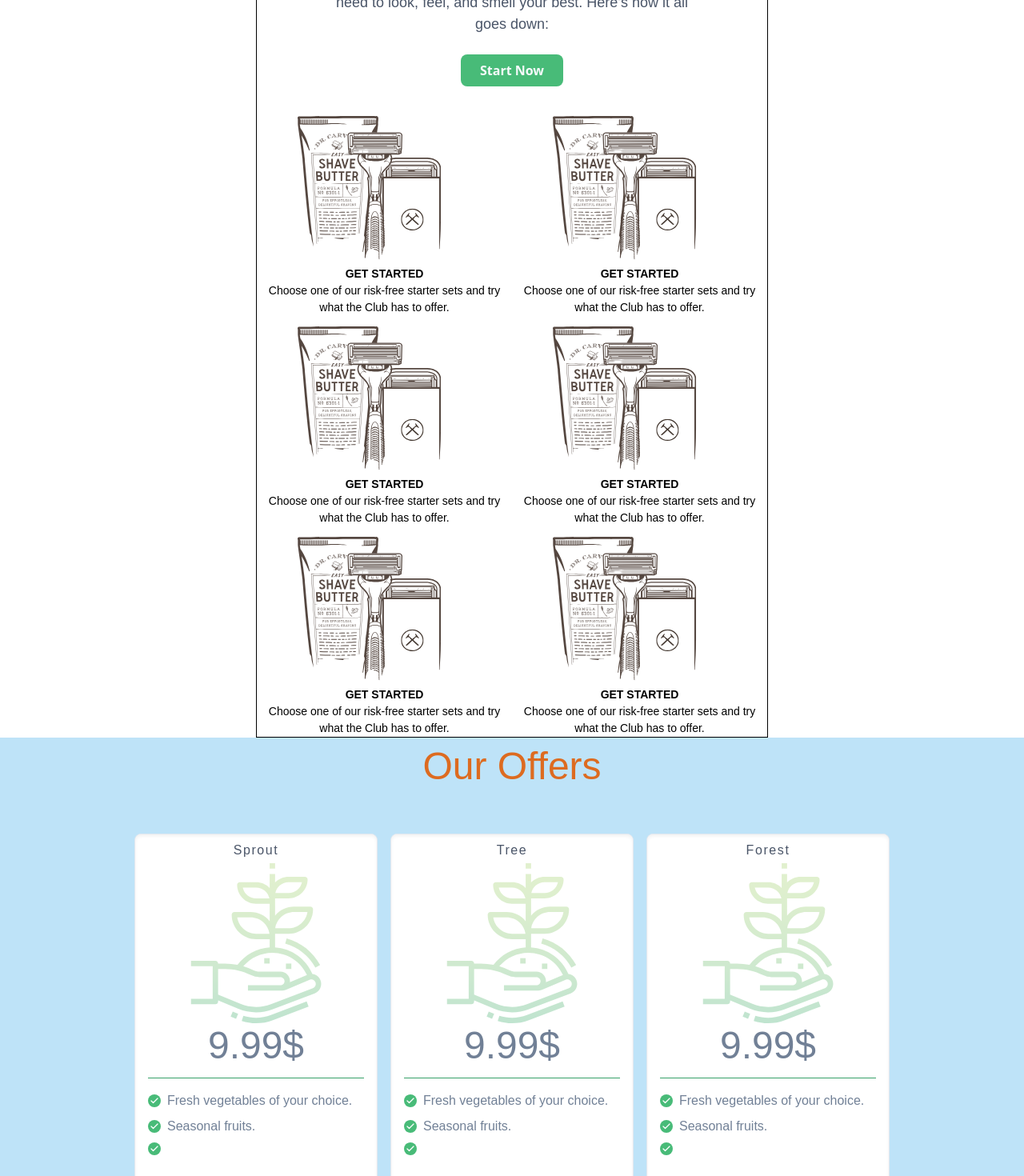
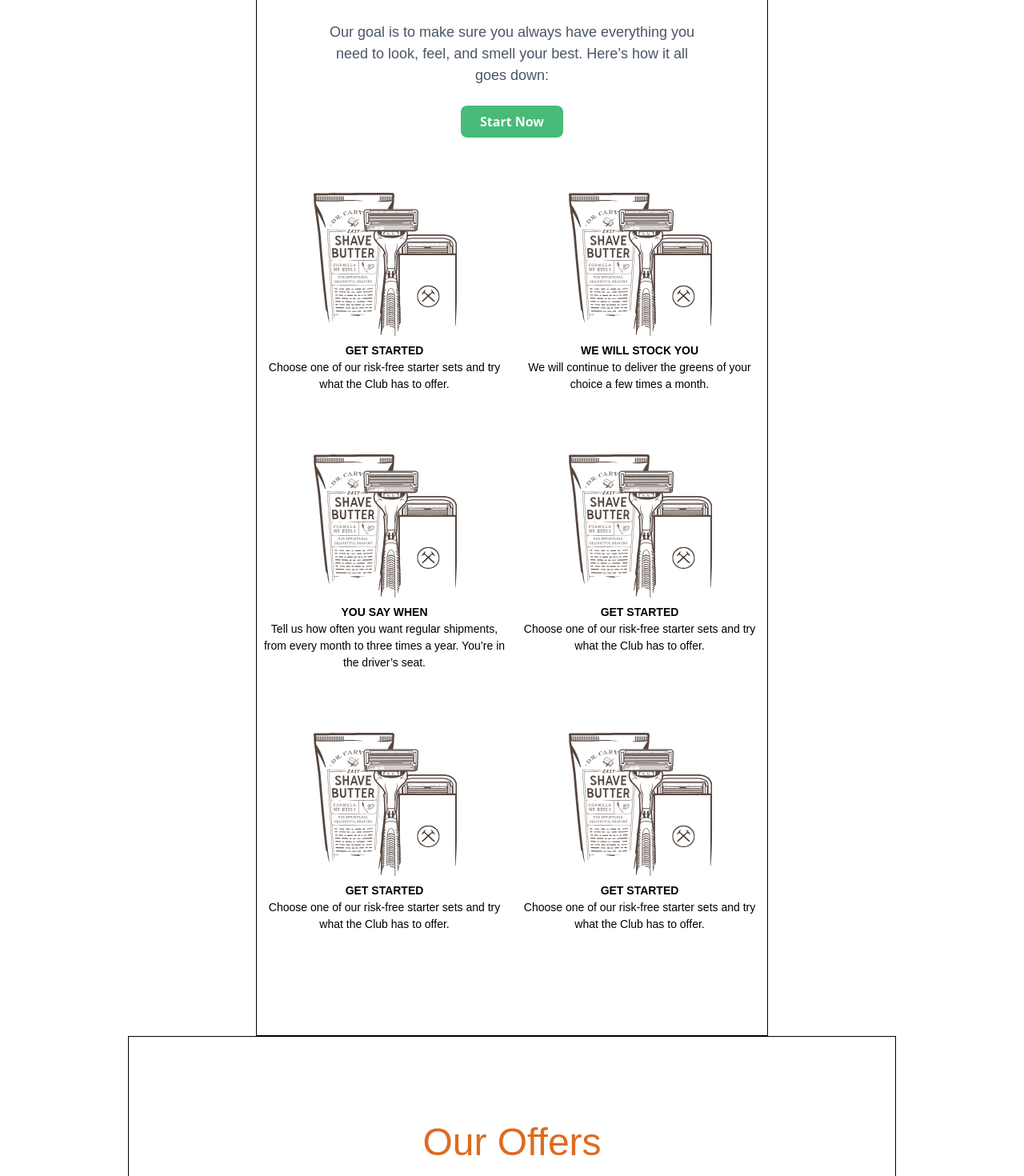
Before and after one commit to anixide/green, a Next.js app: page / in a window 1280 px wide. Shown: the part 940-2410 px from the top of the page at 80% size. Built offline with nearby package versions, Linux system fonts and the light colour scheme.

Commit message:
Tidying app home page

```diff
--- /dev/null
+++ b/src/components/footer.js
@@ -0,0 +1,16 @@
+import React from 'react'
+import PropTypes from 'prop-types'
+
+const footer = props => {
+    return (
+        <div>
+            <h1>THIS IS A FOOTER</h1>
+        </div>
+    )
+}
+
+footer.propTypes = {
+
+}
+
+export default footer
--- a/src/components/header.js
+++ b/src/components/header.js
@@ -6,8 +6,8 @@ import HeaderImage from '../components/headerImage'
 
 const header = props => {
     return (
-        <div className="mb-64">
-            <header className="Large_Screen flex flex-col-reverse md:flex-row container mx-auto max-w-3/4 justify-around mt-20">
+        <div className="pb-48 pt-24 border-black border">
+            <header className="Large_Screen flex flex-col-reverse md:flex-row container mx-auto justify-around pt-20 mt-2 max-w-3/4 mx-auto">
                 <div className=" md:block  flex flex-col justify-between mr-1">
                     <h1 className="text-5xl font-bold text-gray-700 md:text-4xl lg:text-5xl">
                     <span className="text-green-400">Fresh</span> vegetables delivered to your doorstep</h1>
--- a/src/components/how.js
+++ b/src/components/how.js
@@ -2,39 +2,39 @@ import React from 'react'
 
 const how = () => {
     return (
-        <section className="container mx-auto md:max-w-1/2 border border-black">
+        <section className="pt-24 pb-24 container mx-auto md:max-w-1/2 border border-black">
             <div className="flex flex-col items-center space-y-6">
                 <h1 className="self-center text-5xl text-gray-700 font-bold text-center mt-10">How It Works</h1>
                 <p className="self-center max-w-3/4 text-center text-lg text-gray-700 font-light">Our goal is to make sure you always have everything you need to look, feel, and smell your best. Here’s how it all goes down:</p>
                 <button className="mx-4 my-2 px-6 py-2 text-center items-center cursor-pointer rounded-lg bg-green-500 hover:bg-green-400 text-gray-100 font-semibold"> Start Now</button>
                 <ul className="flex flex-wrap">
-                    <li className="w-1/2">
-                        <img src="../images/dsc.svg"></img>
+                    <li className="md:w-1/2 px-2 py-8">
+                        <img className="mx-auto" src="../images/dsc.svg"></img>
                         <h1 className="uppercase text-sm font-bold text-center">Get started</h1>
                         <p className="text-sm text-center">Choose one of our risk-free starter sets and try what the Club has to offer.</p>
                     </li>
-                    <li className="w-1/2">
-                        <img src="../images/dsc.svg"></img>
+                    <li className="md:w-1/2 px-2 py-8">
+                        <img className="mx-auto" src="../images/dsc.svg"></img>
+                        <h1 className="uppercase text-sm font-bold text-center"> We Will Stock You</h1>
+                        <p className="text-sm text-center">We will continue to deliver the greens of your choice a few times a month.</p>
+                    </li>
+                    <li className="md:w-1/2 px-2 py-8">
+                        <img className="mx-auto" src="../images/dsc.svg"></img>
+                        <h1 className="uppercase text-sm font-bold text-center">You Say When</h1>
+                        <p className="text-sm text-center">Tell us how often you want regular shipments, from every month to three times a year. You’re in the driver’s seat.</p>
+                    </li>
+                    <li className="md:w-1/2 px-2 py-8">
+                        <img className="mx-auto" src="../images/dsc.svg"></img>
                         <h1 className="uppercase text-sm font-bold text-center">Get started</h1>
                         <p className="text-sm text-center">Choose one of our risk-free starter sets and try what the Club has to offer.</p>
                     </li>
-                    <li className="w-1/2">
-                        <img src="../images/dsc.svg"></img>
+                    <li className="md:w-1/2 px-2 py-8">
+                        <img className="mx-auto" src="../images/dsc.svg"></img>
                         <h1 className="uppercase text-sm font-bold text-center">Get started</h1>
                         <p className="text-sm text-center">Choose one of our risk-free starter sets and try what the Club has to offer.</p>
                     </li>
-                    <li className="w-1/2">
-                        <img src="../images/dsc.svg"></img>
-                        <h1 className="uppercase text-sm font-bold text-center">Get started</h1>
-                        <p className="text-sm text-center">Choose one of our risk-free starter sets and try what the Club has to offer.</p>
-                    </li>
-                    <li className="w-1/2">
-                        <img src="../images/dsc.svg"></img>
-                        <h1 className="uppercase text-sm font-bold text-center">Get started</h1>
-                        <p className="text-sm text-center">Choose one of our risk-free starter sets and try what the Club has to offer.</p>
-                    </li>
-                    <li className="w-1/2">
-                        <img src="../images/dsc.svg"></img>
+                    <li className="md:w-1/2 px-2 py-8">
+                        <img className="mx-auto" src="../images/dsc.svg"></img>
                         <h1 className="uppercase text-sm font-bold text-center">Get started</h1>
                         <p className="text-sm text-center">Choose one of our risk-free starter sets and try what the Club has to offer.</p>
                     </li>
--- a/src/components/navbar.js
+++ b/src/components/navbar.js
@@ -6,8 +6,9 @@ import Link from 'next/link'
 const navbar = ({ fixed }) => {
     const [navbarOpen, setNavbarOpen] = React.useState(false);
     return (
+        <section className="bg-blue-100 shadow-lg  fixed w-full z-50">
 
-        <div className="bg-blue-100 shadow-lg">
+        <div className="bg-blue-100 md:max-w-3/4 mx-auto">
             <nav className="bg-blue-100 hidden md:block">
                 <div className="flex justify-between max-w-md container mx-auto">
                     <div className="px-2 py-4 cursor-pointer">
@@ -111,6 +112,8 @@ const navbar = ({ fixed }) => {
 
 
         </div>
+
+        </section>
     )
 }
 
--- a/src/pages/_app.js
+++ b/src/pages/_app.js
@@ -1,4 +1,5 @@
 import Navbar from '../components/navbar'
+import Footer from '../components/footer'
 import '../styles/tailwind.css'
 
 export default function MyApp({ Component, pageProps }) {
@@ -7,6 +8,7 @@ export default function MyApp({ Component, pageProps }) {
         <div className="">
             <Navbar></Navbar>
             <Component {...pageProps} />
+            <Footer></Footer>
         </div>
       </div>
 
--- a/src/pages/pricing.js
+++ b/src/pages/pricing.js
@@ -3,14 +3,14 @@ import React from 'react'
 
 const pricing = () => {
     return (
-        <section className="bg-blue-200">
+        <section className="pt-24 max-w-3/4 mx-auto border border-black">
 
 
-            <div className="container mx-auto md:max-w-3/4 mt-auto">
+            <div className="max-w-xs container mx-auto mt-auto">
                 <h1 className="text-5xl text-orange-600 text-center mb-10">Our Offers</h1>
 
-                <div className="flex flex-wrap  mx-auto">
-                    <div className="px-4 py-2 m-2 cursor-pointer flex-1 rounded-lg text-gray-700 text-center bg-white shadow-inner shadow-lg hover:border-current border hover:border-green-600 hover:shadow-2xl hover:bg-green-200 duration-700 ease-in-out ">
+                <div className="flex flex-col md:flex-row flex-wrap  mx-auto">
+                    <div className="price_card max-w-xs min-w-xs px-4 py-2 m-2 cursor-pointer flex-1 rounded-lg text-gray-700 text-center bg-white shadow-inner shadow-lg hover:border-current border hover:border-green-600 hover:shadow-2xl hover:bg-purple-300 duration-700 ease-in-out ">
                         <h2 className="text-base tracking-widest title-font mb-1 font-medium">Sprout</h2>
                         <svg className="mx-auto opacity-25 relative" width="200" height="200" viewBox="0 0 511 511" fill="none" xmlns="http://www.w3.org/2000/svg">
     <g clip-path="url(#clip0)">
@@ -91,28 +91,29 @@ const pricing = () => {
                             <svg fill="none" stroke="currentColor" stroke-linecap="round" stroke-linejoin="round" stroke-width="2.5" class="w-3 h-3" viewBox="0 0 24 24">
                                 <path d="M20 6L9 17l-5-5"></path>
                             </svg>
-                            </span>Fresh vegetables of your choice.
+                            </span>Fresh vegetables.
                         </p>
                         <p className="flex items-center text-gray-600 mb-2">
                             <span className="w-4 h-4 mr-2 inline-flex items-center justify-center bg-green-500 text-white rounded-full flex-shrink-0">
                             <svg fill="none" stroke="currentColor" stroke-linecap="round" stroke-linejoin="round" stroke-width="2.5" class="w-3 h-3" viewBox="0 0 24 24">
                                 <path d="M20 6L9 17l-5-5"></path>
                             </svg>
-                            </span>  <p>Seasonal fruits.</p>
+                            </span>Fresh vegetables.
                         </p>
-                        <p className="flex items-center text-gray-600 mb-2">
+                        <p className="flex text-gray-600 mb-2">
                             <span className="w-4 h-4 mr-2 inline-flex items-center justify-center bg-green-500 text-white rounded-full flex-shrink-0">
                             <svg fill="none" stroke="currentColor" stroke-linecap="round" stroke-linejoin="round" stroke-width="2.5" class="w-3 h-3" viewBox="0 0 24 24">
                                 <path d="M20 6L9 17l-5-5"></path>
                             </svg>
-                            </span>
+                            </span>Fresh vegetables.
                         </p>
+
                         <button className="w-48 mx-1 mt-24 px-1 py-2 text-center cursor-pointer rounded-lg bg-green-500 hover:bg-green-400 text-gray-100 font-semibold">
                             Get started
                         </button>
                     </div>
 
-                    <div className="px-4 py-2 m-2 cursor-pointer flex-1 rounded-lg text-gray-700 text-center bg-white shadow-inner shadow-lg hover:border-current border hover:border-green-600 hover:shadow-2xl hover:bg-green-200 duration-700 ease-in-out ">
+                    <div className="price_card max-w-xs min-w-xs px-4 py-2 m-2 cursor-pointer flex-1 rounded-lg text-gray-700 text-center bg-white shadow-inner shadow-lg hover:border-current border hover:border-green-600 hover:shadow-2xl hover:bg-purple-300 duration-700 ease-in-out ">
                         <h2 className="text-base tracking-widest title-font mb-1 font-medium">Tree</h2>
                         <svg className="mx-auto opacity-25 relative" width="200" height="200" viewBox="0 0 511 511" fill="none" xmlns="http://www.w3.org/2000/svg">
     <g clip-path="url(#clip0)">
@@ -188,33 +189,34 @@ const pricing = () => {
     </svg>
 
                         <h1 className="text-5xl text-gray-600 mt-1 pb-4 mb-4 border-b border-green-600 leading-none">9.99$</h1>
-                        <p className="flex items-center text-gray-600 mb-2">
+                        <p className="flex text-gray-600 mb-2">
                             <span className="w-4 h-4 mr-2 inline-flex items-center justify-center bg-green-500 text-white rounded-full flex-shrink-0">
                             <svg fill="none" stroke="currentColor" stroke-linecap="round" stroke-linejoin="round" stroke-width="2.5" class="w-3 h-3" viewBox="0 0 24 24">
                                 <path d="M20 6L9 17l-5-5"></path>
                             </svg>
-                            </span>Fresh vegetables of your choice.
+                            </span>Fresh vegetables.
                         </p>
-                        <p className="flex items-center text-gray-600 mb-2">
+                        <p className="flex text-gray-600 mb-2">
                             <span className="w-4 h-4 mr-2 inline-flex items-center justify-center bg-green-500 text-white rounded-full flex-shrink-0">
                             <svg fill="none" stroke="currentColor" stroke-linecap="round" stroke-linejoin="round" stroke-width="2.5" class="w-3 h-3" viewBox="0 0 24 24">
                                 <path d="M20 6L9 17l-5-5"></path>
                             </svg>
-                            </span>  <p>Seasonal fruits.</p>
+                            </span>Fresh vegetables.
                         </p>
-                        <p className="flex items-center text-gray-600 mb-2">
+                        <p className="flex text-gray-600 mb-2">
                             <span className="w-4 h-4 mr-2 inline-flex items-center justify-center bg-green-500 text-white rounded-full flex-shrink-0">
                             <svg fill="none" stroke="currentColor" stroke-linecap="round" stroke-linejoin="round" stroke-width="2.5" class="w-3 h-3" viewBox="0 0 24 24">
                                 <path d="M20 6L9 17l-5-5"></path>
                             </svg>
-                            </span>
+                            </span>Fresh vegetables.
                         </p>
+
                         <button className="w-48 mx-1 mt-24 px-1 py-2 text-center cursor-pointer rounded-lg bg-green-500 hover:bg-green-400 text-gray-100 font-semibold">
                             Get started
                         </button>
                     </div>
 
-                    <div className="px-4 py-2 m-2 cursor-pointer flex-1 rounded-lg text-gray-700 text-center bg-white shadow-inner shadow-lg hover:border-current border hover:border-green-600 hover:shadow-2xl hover:bg-green-200 duration-700 ease-in-out ">
+                    <div className="price_card max-w-xs min-w-xs px-4 py-2 m-2 cursor-pointer flex-1 rounded-lg text-gray-700 text-center bg-white shadow-inner shadow-lg hover:border-current border hover:border-green-600 hover:shadow-2xl hover:bg-purple-300 duration-700 ease-in-out ">
                         <h2 className="text-base tracking-widest title-font mb-1 font-medium">Forest</h2>
                         <svg className="mx-auto opacity-25 relative" width="200" height="200" viewBox="0 0 511 511" fill="none" xmlns="http://www.w3.org/2000/svg">
     <g clip-path="url(#clip0)">
@@ -290,27 +292,29 @@ const pricing = () => {
     </svg>
 
                         <h1 className="text-5xl text-gray-600 mt-1 pb-4 mb-4 border-b border-green-600 leading-none">9.99$</h1>
-                        <p className="flex items-center text-gray-600 mb-2">
+                        <p className="flex text-gray-600 mb-2">
                             <span className="w-4 h-4 mr-2 inline-flex items-center justify-center bg-green-500 text-white rounded-full flex-shrink-0">
                             <svg fill="none" stroke="currentColor" stroke-linecap="round" stroke-linejoin="round" stroke-width="2.5" class="w-3 h-3" viewBox="0 0 24 24">
                                 <path d="M20 6L9 17l-5-5"></path>
                             </svg>
-                            </span>Fresh vegetables of your choice.
+                            </span>Fresh vegetables.
                         </p>
-                        <p className="flex items-center text-gray-600 mb-2">
+                        <p className="flex text-gray-600 mb-2">
                             <span className="w-4 h-4 mr-2 inline-flex items-center justify-center bg-green-500 text-white rounded-full flex-shrink-0">
                             <svg fill="none" stroke="currentColor" stroke-linecap="round" stroke-linejoin="round" stroke-width="2.5" class="w-3 h-3" viewBox="0 0 24 24">
                                 <path d="M20 6L9 17l-5-5"></path>
                             </svg>
-                            </span>  <p>Seasonal fruits.</p>
+                            </span>Fresh vegetables.
                         </p>
-                        <p className="flex items-center text-gray-600 mb-2">
+                        <p className="flex text-gray-600 mb-2">
                             <span className="w-4 h-4 mr-2 inline-flex items-center justify-center bg-green-500 text-white rounded-full flex-shrink-0">
                             <svg fill="none" stroke="currentColor" stroke-linecap="round" stroke-linejoin="round" stroke-width="2.5" class="w-3 h-3" viewBox="0 0 24 24">
                                 <path d="M20 6L9 17l-5-5"></path>
                             </svg>
-                            </span>
+                            </span>Fresh vegetables.
                         </p>
+
+
                         <button className="w-48 mx-1 mt-24 px-1 py-2 text-center cursor-pointer rounded-lg bg-green-500 hover:bg-green-400 text-gray-100 font-semibold">
                             Get started
                         </button>
```
